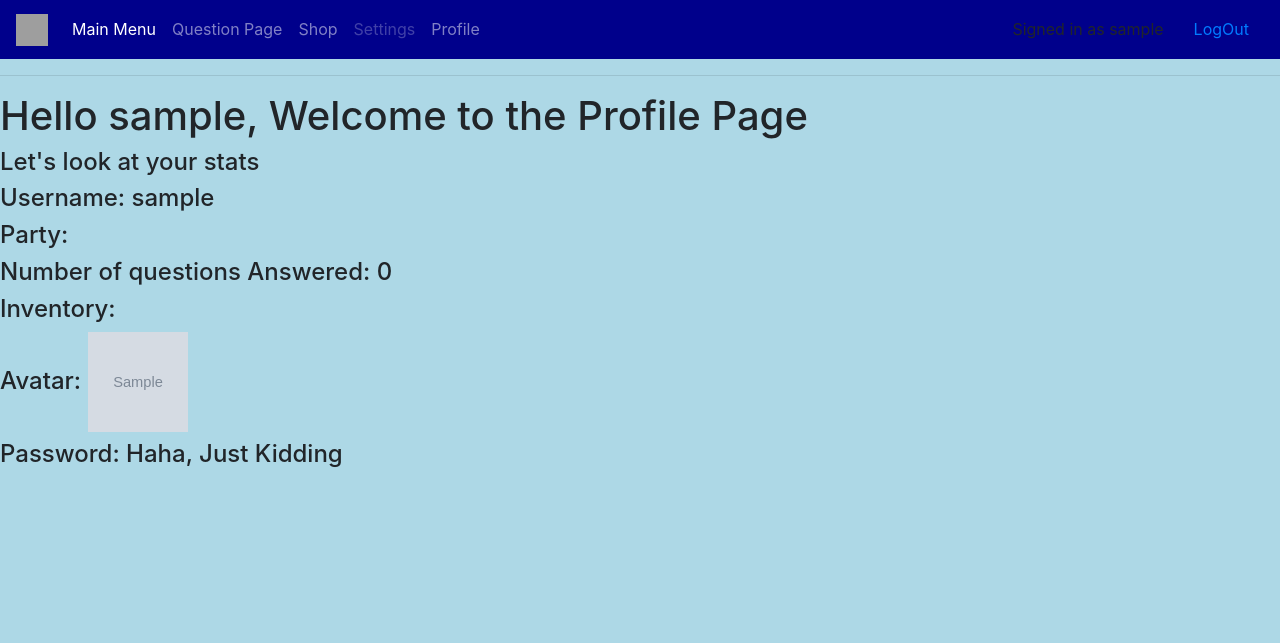
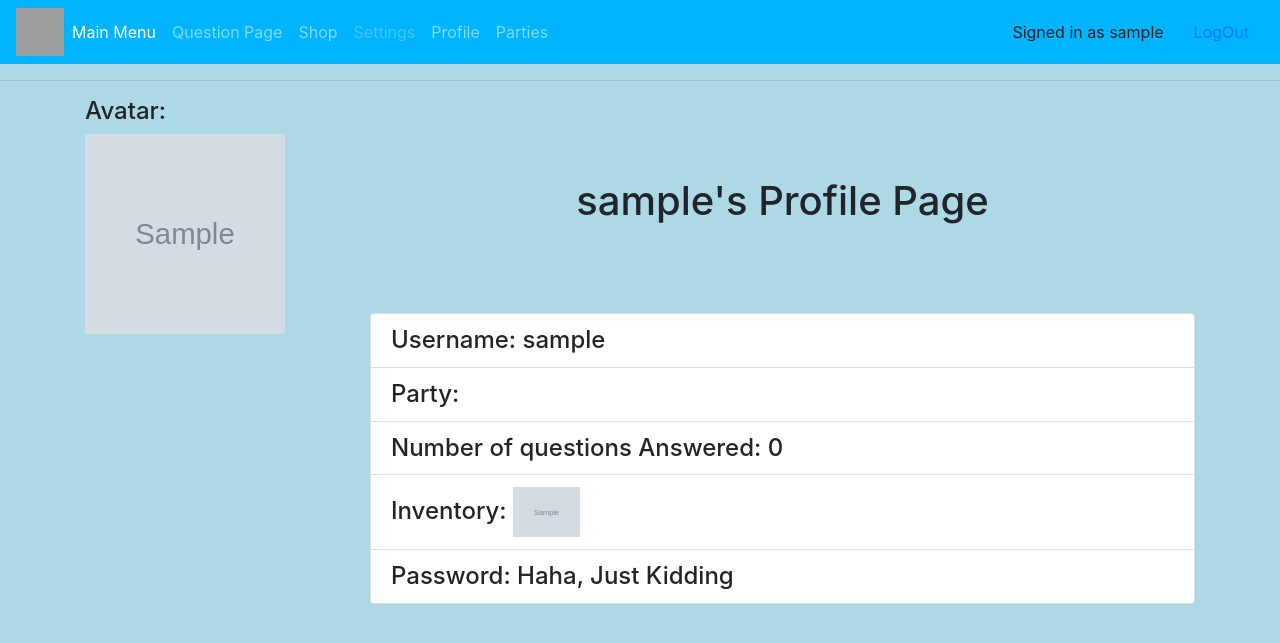
Before and after one commit to adamosimpson21/WePoll, a Node server app: page /profile in a window 1280 px wide. Shown: the top 643 px of the page. Run offline with Node 20, Linux system fonts and the light colour scheme; the visitor is signed in with stand-in values (Sample User, id 1); tables that the repository leaves empty hold one stand-in row (values such as "Sample post"); grey boxes marked "Sample" are stand-in pictures; some libraries are stand-ins or nearby versions; grey boxes are pictures that could not be loaded.

Commit message:
St Pattys update

```diff
--- a/app.js
+++ b/app.js
@@ -42,13 +42,15 @@
 
 //start server
 //process.env.DATABASEURL = mongodb://localhost/wepoll
+// export DATABASEURL=mongodb://localhost/wepoll
+// console.log(process.env.DATABASEURL)
 mongoose.connect(process.env.DATABASEURL);
 //mongoose.connect("mongodb://BandsWithLegends:GrapeJelly@ds113749.mlab.com:13749/wepoll")
 
 //clear and seed DB
-//seedDB();
-seedDBItems();
-seedDBparties();
+// seedDB();
+// seedDBItems();
+// seedDBparties();
 
 
 //calls this function on every route, gets userInfo
--- a/itemSeeds.js
+++ b/itemSeeds.js
@@ -19,6 +19,12 @@
         cost:3,
         image:"https://openclipart.org/download/255282/Racing_Flag_Red.svg",
         stack:1
+    },
+        {
+        name:"Really Sweet Bicycle",
+        cost:10,
+        image:"https://5.imimg.com/data5/KO/RD/MY-1665840/gutts-26-500x500.jpg",
+        stack:1
     }
 ]
 
@@ -34,7 +40,7 @@
                     if(err){
                         console.log(err);
                     } else {
-                        console.log("item created: "+item)
+                        // console.log("item created: "+item)
                     }
                 })
             })
--- a/partySeeds.js
+++ b/partySeeds.js
@@ -40,7 +40,7 @@
                     if(err){
                         console.log(err);
                     } else {
-                        console.log("party created: "+ party)
+                        // console.log("party created: "+ party)
                     }
                 })
             })
--- a/public/stylesheets/main.css
+++ b/public/stylesheets/main.css
@@ -85,11 +85,29 @@
 }
 
 .avatarImage{
-    height:100px;
-    width:100px;
+    height:200px;
+    width:200px;
 }
 
 .partyImage{
     height:100px;
     width:200px;
 }
+
+.itemDisplayProfile{
+    /*width:50px;*/
+    height:50px;
+}
+
+.profileTitle{
+    padding:80px;
+}
+
+#main-nav-bar{
+    background:rgba(0,180,255,1.0)
+}
+
+.navbar-dark .navbar-brand{
+    padding:0;
+    margin:0;
+}
--- a/routes/other.js
+++ b/routes/other.js
@@ -4,19 +4,86 @@
     mongoose = require("mongoose"),
     Item = require("../models/item"),
     middleware = require("../middleware/index"),
-    Party = require("../models/party");
+    Party = require("../models/party"),
+    User = require("../models/user")
 
 //Shop Index Route
 router.get("/shop", middleware.isLoggedIn, function(req, res){
+    User.findById(req.user._id).populate("inventory").exec(function(err, foundUser){
+        if(err){
+            console.log(err)
+        } else {
+            Item.find({}, function(err, allItems){
+                if(err){
+                    console.log(err);
+                    req.flash("error", err.message);
+                } else {
+                    console.log("req.user.inventory = " + foundUser.inventory)
+                    res.render("shop/index", {items:allItems, currentUser:foundUser});
+                }
+            })
+        }
+    })
+});
+
+//Shop Buy Coins Route
+router.post("/shop", middleware.isLoggedIn, function(req, res){
+    req.user.coins += parseInt(req.body.coinNumber);
+    req.user.save();
     Item.find({}, function(err, allItems){
         if(err){
             console.log(err);
             req.flash("error", err.message);
         } else {
-            res.render("shop/index", {items:allItems});
+            res.redirect("/shop");
         }
     })
-});
+})
+
+//Shop Buy Item Route
+router.post("/shop/buy", middleware.isLoggedIn, function(req, res){
+    //Logic goes here
+    Item.findById(req.body.item, function(err, foundItem){
+        if (err){
+            console.log(err)
+            req.flash("error", err.message);
+        } else {
+            function userHasItem(user, item){
+                for(var i=0;i<user.inventory.length;i++){
+                    console.log("user.inventory[i] = " + user.inventory[i])
+                    console.log("item._id = " + item._id)
+                    if(user.inventory[i].equals(item._id)){
+                        console.log("returning true")
+                        return true
+                    }
+                }
+                console.log("returning false");
+                return false;
+            }
+            //checks to see if User has item already
+            if(userHasItem(req.user, foundItem)){
+                req.flash("error", "You already have that item")
+            } else {
+                if(req.user.coins<Number(foundItem.cost)){
+                    req.flash("error", "Sorry, you don't have enough coins!")
+                } else {
+                    req.user.coins-=Number(foundItem.cost);
+                    req.user.inventory.push(foundItem._id);
+                    req.user.save();
+                }
+            }
+        }
+    })
+    //console.log("req.user.inventory = " + req.user.inventory)
+    Item.find({}, function(err, allItems){
+        if(err){
+            console.log(err);
+            req.flash("error", err.message);
+        } else {
+            res.redirect("/shop");
+        }
+    })
+})
 
 //Settings Index Route
 router.get("/settings", function(req, res){
@@ -55,7 +122,13 @@
 
 //Profile Index Route
 router.get("/profile", middleware.isLoggedIn, function(req, res){
-    res.render("profile/index");
+    User.findById(req.user._id).populate("inventory").exec(function(err, foundUser){
+        if(err){
+            console.log(err)
+        } else {
+            res.render("profile/index", {currentUser:foundUser});
+        }
+    })
 })
 
 
--- a/views/partials/header.ejs
+++ b/views/partials/header.ejs
@@ -1,6 +1,8 @@
 <!DOCTYPE html>
 <html>
     <head>
+        <meta charset="utf-8">
+        <meta name="viewport" content="width=device-width, initial-scale=1, shrink-to-fit=no">
         <title>WePoll</title>
         <link rel="stylesheet" href="https://maxcdn.bootstrapcdn.com/bootstrap/4.0.0/css/bootstrap.min.css" integrity="sha384-Gn5384xqQ1aoWXA+058RXPxPg6fy4IWvTNh0E263XmFcJlSAwiGgFAW/dAiS6JXm" crossorigin="anonymous"></link>
         <link rel="stylesheet" href="/stylesheets/main.css"></link>
@@ -11,8 +13,8 @@
         <script type="text/javascript" src="/scripts/main.js"></script>
     </head>
     <body>
-        <nav class="navbar navbar-expand-lg navbar-dark" id="main-nav-bar">
-            <a class="navbar-brand" href="/questions"><img src="https://scontent.fsnc1-1.fna.fbcdn.net/v/t31.0-8/21014149_1644091995610146_5526153271687931833_o.jpg?oh=5d9d391d8df54fddb315bfaa83cd6a9e&oe=5B04DC01" height=32 width=32></img></a>
+        <nav class="navbar navbar-expand-lg navbar-dark navbar-header" id="main-nav-bar">
+            <a class="navbar-brand" href="/questions"><img src="https://scontent.fsnc1-1.fna.fbcdn.net/v/t31.0-8/21014149_1644091995610146_5526153271687931833_o.jpg?oh=5d9d391d8df54fddb315bfaa83cd6a9e&oe=5B04DC01" height=48 width=48></img></a>
                 <button class="navbar-toggler" type="button" data-toggle="collapse" data-target="#navbarSupportedContent" aria-controls="navbarSupportedContent" aria-expanded="false" aria-label="Toggle navigation">
                     <span class="navbar-toggler-icon"></span>
                 </button>
@@ -32,6 +34,9 @@
                         </li>
                         <li class="nav-item">
                             <a class="nav-link" href="/profile">Profile</a>
+                        </li>
+                        <li class="nav-item">
+                            <a class="nav-link" href="/party">Parties</a>
                         </li>
                         <!--<li class="nav-item dropdown">-->
                         <!--    <a class="nav-link dropdown-toggle" href="#" id="navbarDropdown" role="button" data-toggle="dropdown" aria-haspopup="true" aria-expanded="false">-->
--- a/views/profile/index.ejs
+++ b/views/profile/index.ejs
@@ -2,15 +2,33 @@
 
 <!--Profile Index Page-->
 
-<h1>Hello <%=currentUser.username%>, Welcome to the Profile Page</h1>
 
-<h4>Let's look at your stats</h4>
-<h4>Username: <%=currentUser.username%></h4>
-<h4>Party: <%=currentUser.party%></h4>
-<h4>Number of questions Answered: <%=currentUser.questions.length%></h4>
-<h4>Inventory: <%=currentUser.inventory%></h4>
-<h4>Avatar: <img class="avatarImage"src="<%=currentUser.avatar%>"></img></h4>
-<h4>Password: Haha, Just Kidding</h4>
+<div class="container">
+    <div class="row">
+        <div class="col-md-3">
+            <h4>Avatar:</h4>
+            <p class="lead"> <img class="avatarImage"src="<%=currentUser.avatar%>"></img></p>
+        </div>
+        <div class="col-md-9">
+            <div class="">
+                <h1 class="text-center profileTitle"><%=currentUser.username%>'s Profile Page</h1>
+                <div class="list-group">
+                    <h4 class="list-group-item">Username: <%=currentUser.username%></h4>
+                    <h4 class="list-group-item">Party: <%=currentUser.party%></h4>
+                    <h4 class="list-group-item">Number of questions Answered: <%=currentUser.questions.length%></h4>
+                    <h4 class="list-group-item">Inventory:
+                        <% if (currentUser && currentUser.inventory[0]){ %>
+                            <% currentUser.inventory.forEach(function(item, i){ %>
+                                <img class="inventoryImage itemDisplayProfile" src="<%=currentUser.inventory[i].image%>"></img>
+                            <% }) %>
+                        <% } %>
+                    </h4>
+                    <h4 class="list-group-item">Password: Haha, Just Kidding</h4>
+                </div>
+            </div>
+        </div>
+    </div>
+</div>
 
 
 <% include ../partials/footer %>
--- a/views/questions/education.ejs
+++ b/views/questions/education.ejs
@@ -16,6 +16,12 @@
     </div>
     <div class="eduLink">
         <h4><a href="/questions/<%=question.id%>" disabled>Click me once you've read about the topic</a></h4>
+        <% if (currentUser && question.author && question.author.id.equals(currentUser._id)){ %>
+            <a class="btn btn-xs btn-warning" href="/questions/<%=question._id%>/edit">Edit</a>
+            <form action="/questions/<%=question._id%>?_method=DELETE" method="POST">
+                <button class="btn btn-xs btn-danger">Delete</button>
+            </form>
+        <% } %>
     </div>
 </div>
 
--- a/views/questions/new.ejs
+++ b/views/questions/new.ejs
@@ -34,19 +34,19 @@
             <div class="row">
                 <div class="col-lg-3"></div>
                 <div class="col-lg-6 form-group">
-                     <input class="form-control" type="text" placeholder="Answer1" name="answer1[text]"></input>
+                     <input class="form-control" type="text" placeholder="Answer1" name="answer1"></input>
                 </div>
             </div>
             <div class="row">
                 <div class="col-lg-3"></div>
                 <div class="col-lg-6 form-group">
-                     <input class="form-control" type="text" placeholder="Answer2" name="answer2[text]"></input>
+                     <input class="form-control" type="text" placeholder="Answer2" name="answer2"></input>
                 </div>
             </div>
             <div class="row">
                 <div class="col-lg-3"></div>
                 <div class="col-lg-6 form-group">
-                     <input class="form-control" type="text" placeholder="Answer3" name="answer3[text]"></input>
+                     <input class="form-control" type="text" placeholder="Answer3" name="answer3"></input>
                 </div>
             </div>
             <div class="row">
```
Also changed, not shown: models/user.js (+6 -1 lines), routes/questions.js (+83 -3 lines), views/questions/edit.ejs (+69 -0 lines), views/shop/index.ejs (+20 -4 lines), 1 other file.
